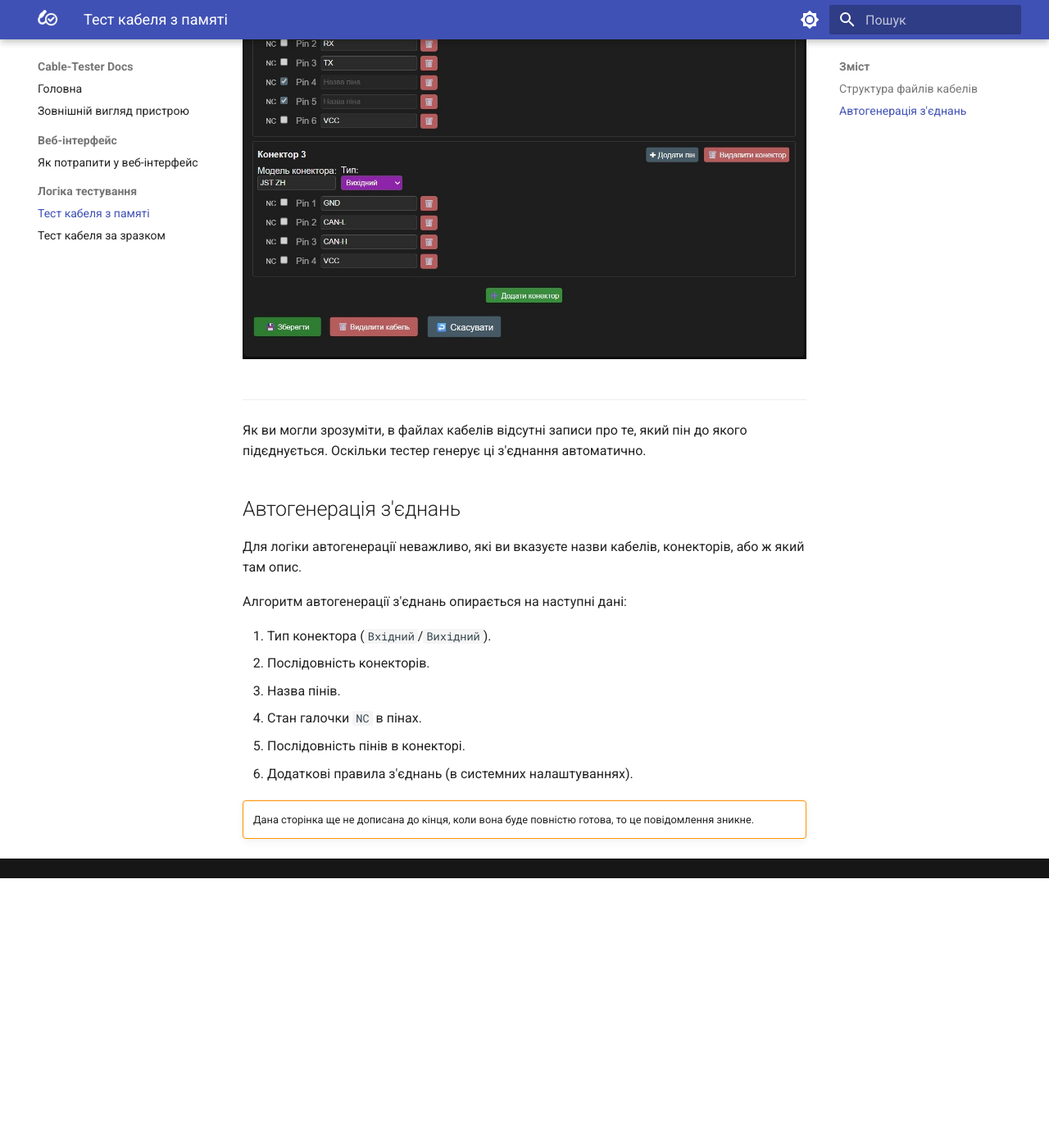
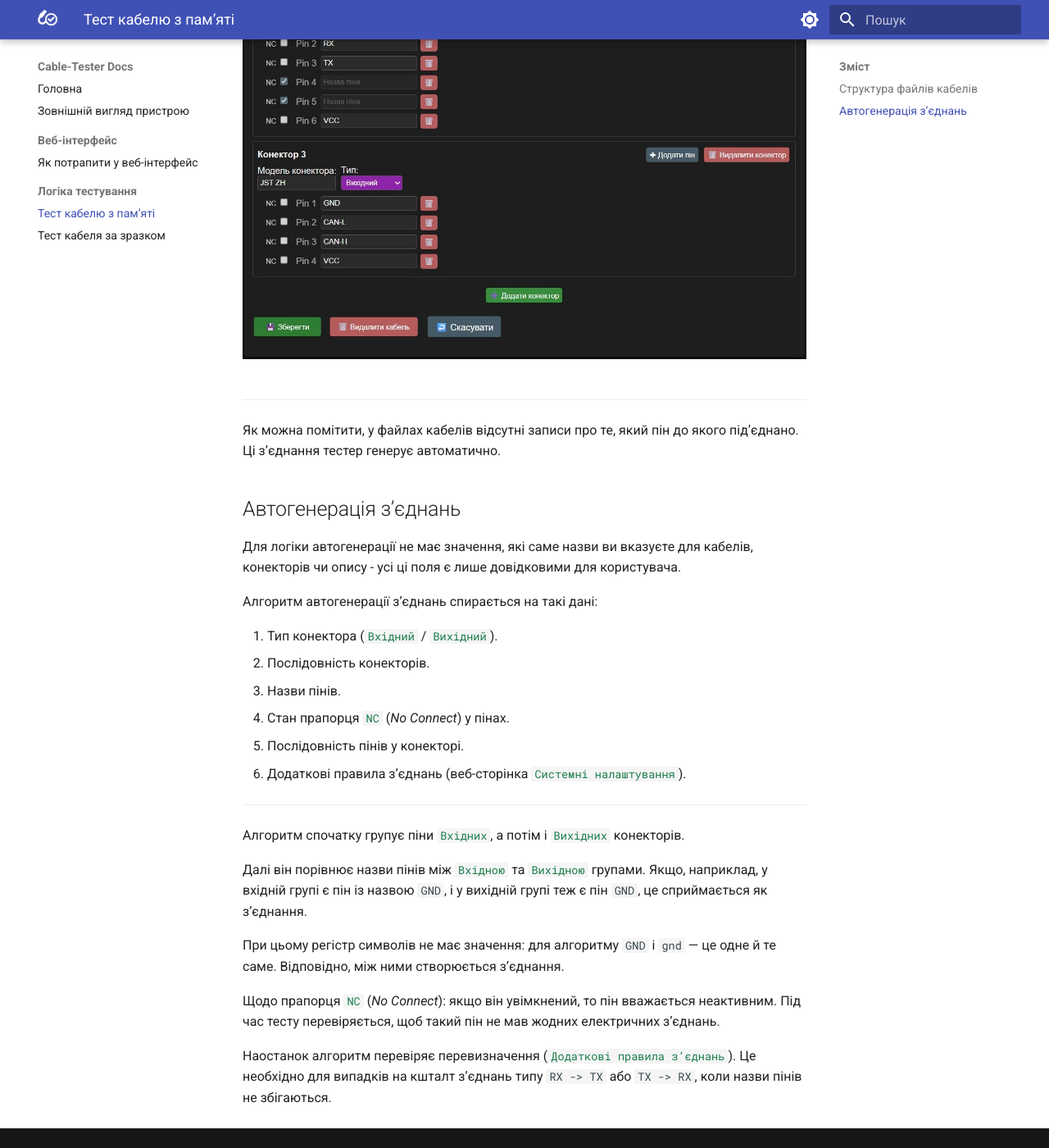
Before and after one commit to truepasha/Cable-Tester.site, an MkDocs documentation site: the page built from docs/test-logic/memory-cable-testing.md, in a window 1280 px wide and 1400 px high, scrolled down 1638 px. Shown: the whole window at 82% size. Built offline with MkDocs 1.6.1 and Material for MkDocs 9.7.7, drawn with Linux system fonts in a browser that asks for light colours; before the commit the page ends 2709 px from its top, so only the background shows below that; some of the changed text lies outside the part shown.

Commit message:
Сторінка закінчена

````diff
--- a/docs/test-logic/memory-cable-testing.md
+++ b/docs/test-logic/memory-cable-testing.md
@@ -1,137 +1,141 @@
-# Тест кабеля з памяті
+# Тест кабелю з пам’яті
 
-Ви можете добавляти, редагувати і в разі чого перевіряти кабелі в постійній памяті тестера через веб-інтерфейс.
-
+Ви можете додавати, редагувати та у разі потреби перевіряти кабелі у постійній пам’яті тестера через веб-інтерфейс.
 
 ## Структура файлів кабелів
-У внутрішній памяті тестера, кабелі зберігаються в вигляді файлів з розширенням `.json`.
-Саме з форматом `.json` вам не потрібно буде працювати, оскільки веб-інтерфейс має графічний режим створення/редагування кабелів.
-Але все ж таки я буду наводити приклади вмісту таких `.json` файлів для загального розуміння логіки.
+У внутрішній пам’яті тестера кабелі зберігаються у вигляді файлів із розширенням `.json`.
+Безпосередньо працювати з форматом `.json` вам не доведеться, адже веб-інтерфейс має зручний графічний режим створення та редагування кабелів.
+Втім, я наведу приклади вмісту таких `.json`-файлів для загального розуміння логіки.
 
-Ось приклад простого кабеля:
+Приклад простого кабелю:
 === "Сторінка редагування ✏️"
-	![](memory-cable-testing/sensor-cable-edit.jpg)
-=== "Згенерована тестером логіка з'єднань 🖼️"
-	![](memory-cable-testing/sensor-cable-diagram.jpg)
-=== "Вміст файла 📤"
-	``` json title="sensor-cable.json"
-	{
-  	  "description": "Підключення сенсора",
-  	  "partnumber": "SNS-123",
-  	  "connectors": [
+    ![](memory-cable-testing/sensor-cable-edit.jpg)
+=== "Згенерована тестером логіка з’єднань 🖼️"
+    ![](memory-cable-testing/sensor-cable-diagram.jpg)
+=== "Вміст файлу 📤"
+    ```json title="sensor-cable.json"
+    {
+      "description": "Підключення сенсора",
+      "partnumber": "SNS-123",
+      "connectors": [
         {
           "model": "JST GH 1.25 3p",
-      	  "type": "in",
-      	  "pins": [
+          "type": "in",
+          "pins": [
             "GND",
-        	"SIG",
-        	"VCC"
-      	  ]
-    	},
-    	{
-      	  "model": "Dupont 3p",
-      	  "type": "out",
-      	  "pins": [
+            "SIG",
+            "VCC"
+          ]
+        },
+        {
+          "model": "Dupont 3p",
+          "type": "out",
+          "pins": [
             "GND",
-        	"SIG",
-        	"VCC"
-      	  ]
-    	}
-  	  ]
-	}
-	```
+            "SIG",
+            "VCC"
+          ]
+        }
+      ]
+    }
+    ```
 
 ---
 
-А це вже трохи складніший кабель:
+А ось трохи складніший кабель:
 === "Сторінка редагування ✏️"
-	![](memory-cable-testing/branch-cable-edit.jpg)
-=== "Згенерована тестером логіка з'єднань 🖼️"
-	![](memory-cable-testing/branch-cable-diagram.jpg)
-=== "Вміст файла 📤"
-	``` json title="branch cable.json"
-	{
-  	  "description": "",
-  	  "partnumber": "",
-  	  "connectors": [
-    	{
-      	  "model": "JST GHR",
-      	  "type": "in",
-      	  "pins": [
-        	"GND",
-        	"RX",
-        	"TX",
-        	"CAN-L",
-        	"CAN-H",
-        	"VCC",
-        	{
-          	  "unused": true,
-          	  "label": ""
-        	},
-        	{
-          	  "unused": true,
-          	  "label": ""
-        	}
-      	  ]
-    	},
-    	{
-      	  "model": "JST ZH",
-      	  "type": "out",
-      	  "pins": [
-        	"GND",
-        	"RX",
-        	"TX",
-        	{
-          	  "unused": true,
-          	  "label": ""
-        	},
-        	{
-          	  "unused": true,
-          	  "label": ""
-        	},
-        	"VCC"
-      	  ]
-    	},
-    	{
-      	  "model": "JST ZH",
-      	  "type": "out",
-      	  "pins": [
-        	"GND",
-        	"CAN-L",
-        	"CAN-H",
-        	"VCC"
-      	  ]
-    	}
-  	  ]
-	}
-	```
+    ![](memory-cable-testing/branch-cable-edit.jpg)
+=== "Згенерована тестером логіка з’єднань 🖼️"
+    ![](memory-cable-testing/branch-cable-diagram.jpg)
+=== "Вміст файлу 📤"
+    ```json title="branch cable.json"
+    {
+      "description": "",
+      "partnumber": "",
+      "connectors": [
+        {
+          "model": "JST GHR",
+          "type": "in",
+          "pins": [
+            "GND",
+            "RX",
+            "TX",
+            "CAN-L",
+            "CAN-H",
+            "VCC",
+            {
+              "unused": true,
+              "label": ""
+            },
+            {
+              "unused": true,
+              "label": ""
+            }
+          ]
+        },
+        {
+          "model": "JST ZH",
+          "type": "out",
+          "pins": [
+            "GND",
+            "RX",
+            "TX",
+            {
+              "unused": true,
+              "label": ""
+            },
+            {
+              "unused": true,
+              "label": ""
+            },
+            "VCC"
+          ]
+        },
+        {
+          "model": "JST ZH",
+          "type": "out",
+          "pins": [
+            "GND",
+            "CAN-L",
+            "CAN-H",
+            "VCC"
+          ]
+        }
+      ]
+    }
+    ```
 
 ---
 
-Як ви могли зрозуміти, в файлах кабелів відсутні записи про те, який пін до якого підєднується.
-Оскільки тестер генерує ці з'єднання автоматично.
+Як можна помітити, у файлах кабелів відсутні записи про те, який пін до якого під’єднано.
+Ці з’єднання тестер генерує автоматично.
 
+## Автогенерація з’єднань
+Для логіки автогенерації не має значення, які саме назви ви вказуєте для кабелів, конекторів чи опису -
+усі ці поля є лише довідковими для користувача.
 
-## Автогенерація з'єднань
-Для логіки автогенерації неважливо, які ви вказуєте назви кабелів, конекторів, або ж який там опис.
+Алгоритм автогенерації з’єднань спирається на такі дані:
 
-Алгоритм автогенерації з'єднань опирається на наступні дані:
+1. Тип конектора (`#!yaml Вхідний` / `#!yaml Вихідний`).
+2. Послідовність конекторів.
+3. Назви пінів.
+4. Стан прапорця `#!yaml NC` (*No Connect*) у пінах.
+5. Послідовність пінів у конекторі.
+6. Додаткові правила з’єднань (веб-сторінка `#!yaml Системні налаштування`).
 
-1. Тип конектора (`Вхідний`/`Вихідний`).
-2. Послідовність конекторів.
-3. Назва пінів.
-4. Стан галочки `NC` в пінах.
-5. Послідовність пінів в конекторі.
-6. Додаткові правила з'єднань (в системних налаштуваннях).
+---
 
+Алгоритм спочатку групує піни `#!yaml Вхідних`, а потім і `#!yaml Вихідних` конекторів.
 
+Далі він порівнює назви пінів між `#!yaml Вхідною` та `#!yaml Вихідною` групами.
+Якщо, наприклад, у вхідній групі є пін із назвою `GND`, і у вихідній групі теж є пін `GND`,
+це сприймається як з’єднання.
 
+При цьому регістр символів не має значення: для алгоритму `GND` і `gnd` — це одне й те саме.
+Відповідно, між ними створюється з’єднання.
 
+Щодо прапорця `#!yaml NC` (*No Connect*): якщо він увімкнений, то пін вважається неактивним.
+Під час тесту перевіряється, щоб такий пін не мав жодних електричних з’єднань.
 
-
-
-
-
-
-!!! warning ""
-	Дана сторінка ще не дописана до кінця, коли вона буде повністю готова, то це повідомлення зникне.
+Наостанок алгоритм перевіряє перевизначення (`#!yaml Додаткові правила з’єднань`).
+Це необхідно для випадків на кшталт з’єднань типу `RX -> TX` або `TX -> RX`, коли назви пінів не збігаються.
````
